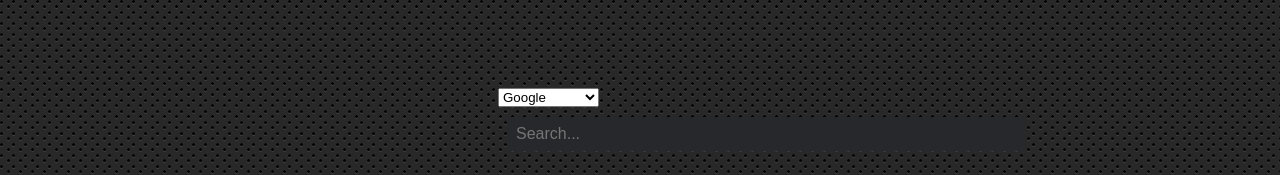
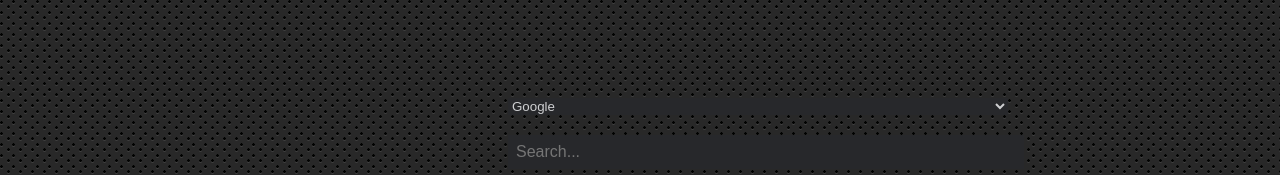
Before and after one commit to RicardoPinto92/personalstartpage, a plain HTML site: page index.html in a window 1280 px wide. Shown: the top 175 px of the page. Drawn offline with Linux system fonts and the light colour scheme.

```diff
--- a/index.html
+++ b/index.html
@@ -8,7 +8,7 @@
 </head>
 
 <body>
-<select class="top-menu">
+<select id="search-engine">
 	<option value="Google">Google</option>
 	<option value="DuckDuckGo">DuckDuckGo</option>
 	<option value="Youtube">Youtube</option>
--- a/style/style.css
+++ b/style/style.css
@@ -7,14 +7,18 @@ body {
     padding-left: 490px;
 }
 
-.top-menu{
-
+#search-engine{
+	margin: 10px;
+	width: 500px;
+	background: #27282B; color: #cecfd1;
+	border: 0px;
 }
 
 #social_icons{
 	position: absolute;
 	top: 200px;
 	left: 100px;
+	background:
 }
 
 #search {
```
Also changed, not shown: jquery/jquery.js (deleted, +0 -15 lines), img/duckduckgo-logo.png (added), img/google-logo.png (added), img/youtube-mini.png (added), 1 other file.
